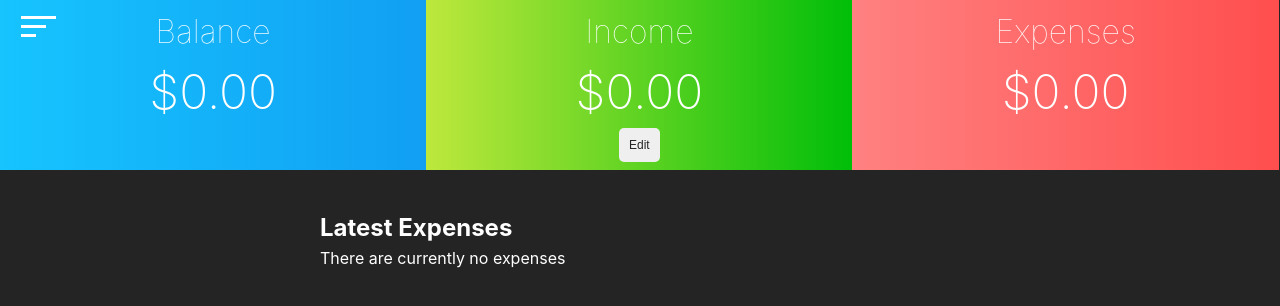
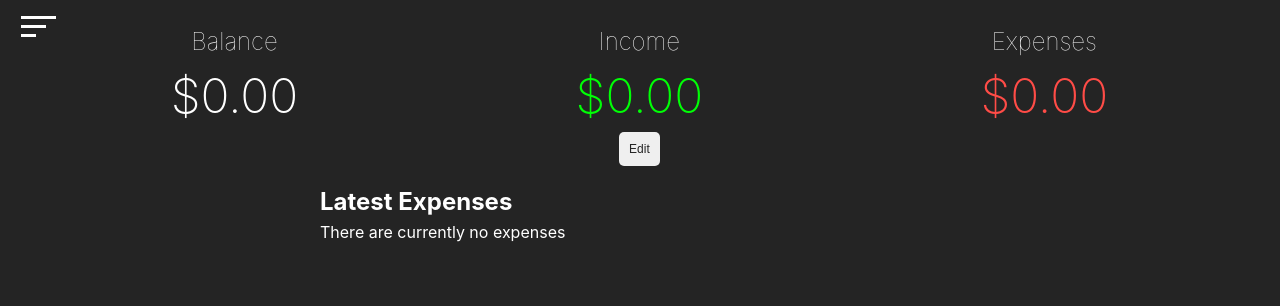
Before and after one commit to justincgreen/budget-tracker-2-next, a Next.js app: page / in a window 1280 px wide. Shown: the top 306 px of the page. Built offline with nearby package versions, Linux system fonts and the light colour scheme.

Commit message:
More styling updates

```diff
--- a/src/components/ExpenseList.js
+++ b/src/components/ExpenseList.js
@@ -29,8 +29,8 @@ const ExpenseList = () => {
 
 	const renderListUpper = () => {
 		return (
-			<div className="c-expense-list__upper">
-				<h2 className="c-expense-list__title">Transactions</h2>
+			<div className="c-expense-list__upper c-expense-list__upper--alt-layout">
+				{/* <h2 className="c-expense-list__title">Transactions</h2>  */}
         <div className="button-group">
 				  <button className="button" onClick={handleDisplayForm}>Add Expense</button>
           {
--- a/src/styles/_app-UI.scss
+++ b/src/styles/_app-UI.scss
@@ -24,6 +24,8 @@
   &__blocks-wrapper {
     display: flex;
     flex-wrap: wrap;
+    margin: 0 2em;
+    padding-top: 1em;
   }
 }
 
@@ -38,5 +40,5 @@
 }
 
 .section__content {
-	padding: 40px 0;
+	padding: 10px 0 40px 0;
 }
--- a/src/styles/_c-amount-block.scss
+++ b/src/styles/_c-amount-block.scss
@@ -2,27 +2,39 @@
 .c-amount-block {
   flex-basis: 33.3%;
 	padding: .5em;
-	background: #16c4fe;
-	background: linear-gradient(to right, #16c4fe, #119ff3);
+	// background: #16c4fe;
+	// background: linear-gradient(to right, #16c4fe, #119ff3);
 
   @media(max-width: $bp-small) {
     flex-basis: 100%;
   }
 
 	&--income {
-		background: #bee83c;
-		background: linear-gradient(90deg, #bee83c 0%, #00be09 100%);
+    @media(max-width: $bp-small) {
+      border-top: 1px solid $c-black-lightest;
+      border-bottom: 1px solid $c-black-lightest;
+    }
+		// background: #bee83c;
+		// background: linear-gradient(90deg, #bee83c 0%, #00be09 100%);
+
+    .c-amount-block__amount-title {
+      color: $t-green;
+    }
 	}
 
 	&--expenses {
-		background: #ff8181;
-		background: linear-gradient(90deg, #ff8181 0%, #ff4e4e 100%);
+		// background: #ff8181;
+		// background: linear-gradient(90deg, #ff8181 0%, #ff4e4e 100%);
+
+    .c-amount-block__amount-title {
+      color: $t-red;
+    }
 	}
 
 	&__page-title {
 		text-align: center;
 		color: #fff;
-		font-size: 2em;
+		font-size: 1.5em;
 		font-weight: 100;
 	}
 
--- a/src/styles/_c-expense-list.scss
+++ b/src/styles/_c-expense-list.scss
@@ -3,6 +3,11 @@
 	&__upper {
 		display: flex;
 		justify-content: space-between;
+    padding-bottom: 0.5em;
+
+    &--alt-layout {
+      justify-content: center;
+    }
 	}
 
 	&__items {
@@ -17,7 +22,7 @@
 		padding: 12px 30px 12px 10px;
 		background-color: $c-black-light;
 		border-radius: 5px;
-		border: 1px solid #555252;
+		border: 1px solid $c-black-lightest;
 		position: relative;
 	}
 
--- a/src/styles/_c-navigation.scss
+++ b/src/styles/_c-navigation.scss
@@ -11,7 +11,7 @@
 
 	ul {
 		li {
-			margin-bottom: 10px;
+			margin-bottom: 15px;
 		}
 	}
 
--- a/src/styles/_variables.scss
+++ b/src/styles/_variables.scss
@@ -4,11 +4,12 @@ $c-blue-dark: #0075ad;
 $c-white: #ffffff;
 $c-black: #242424;
 $c-black-light: #353333;
+$c-black-lightest: #555252;
 $c-green: #00a862;
 
 // Text colors
-$t-green: #00a862;
-$t-red: #e65454;
+$t-green: #00ff06;
+$t-red: #ff4c47;
 $t-white: #ffffff;
 $t-black: #242424;
 
```
Also changed, not shown: src/pages/expenses.js (+0 -17 lines).
